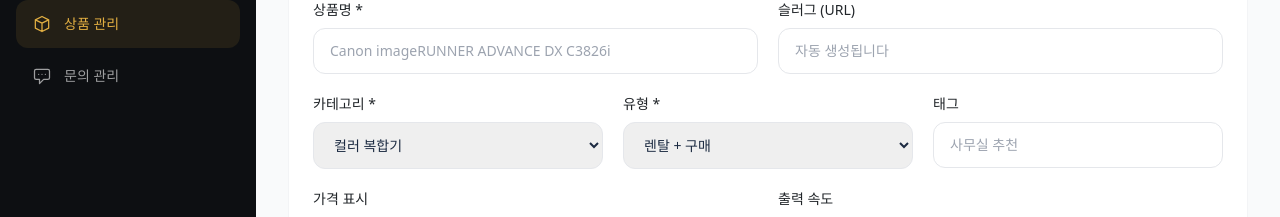
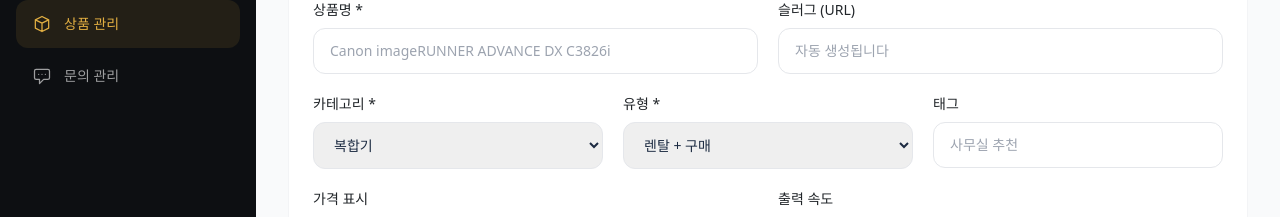
Before and after one commit to gustn0117/modncs-system, a Next.js app: page /admin/products/new in a window 1280 px wide. Shown: the part 163-380 px from the top of the page. Built offline with nearby package versions, Linux system fonts and the light colour scheme.

Commit message:
상품 카테고리 변경: 복합기/프린터/프로젝터
Co-Authored-By: Claude Opus 4.6 (1M context) <noreply@anthropic.com>

```diff
--- a/src/components/admin/ProductForm.tsx
+++ b/src/components/admin/ProductForm.tsx
@@ -16,7 +16,7 @@ export default function ProductForm({ product }: Props) {
   const [form, setForm] = useState({
     name: product?.name || '',
     slug: product?.slug || '',
-    category: product?.category || '컬러 복합기',
+    category: product?.category || '복합기',
     type: product?.type || 'both',
     price_display: product?.price_display || '',
     speed: product?.speed || '',
@@ -151,12 +151,9 @@ export default function ProductForm({ product }: Props) {
           <div>
             <label className="block text-sm font-medium text-navy-800 mb-2">카테고리 *</label>
             <select name="category" value={form.category} onChange={handleChange} className={inputClass}>
-              <option value="컬러 복합기">컬러 복합기</option>
-              <option value="흑백 복합기">흑백 복합기</option>
-              <option value="레이저 프린터">레이저 프린터</option>
-              <option value="잉크젯 프린터">잉크젯 프린터</option>
-              <option value="대형 프린터">대형 프린터</option>
-              <option value="솔루션">솔루션</option>
+              <option value="복합기">복합기</option>
+              <option value="프린터">프린터</option>
+              <option value="프로젝터">프로젝터</option>
             </select>
           </div>
           <div>
```
